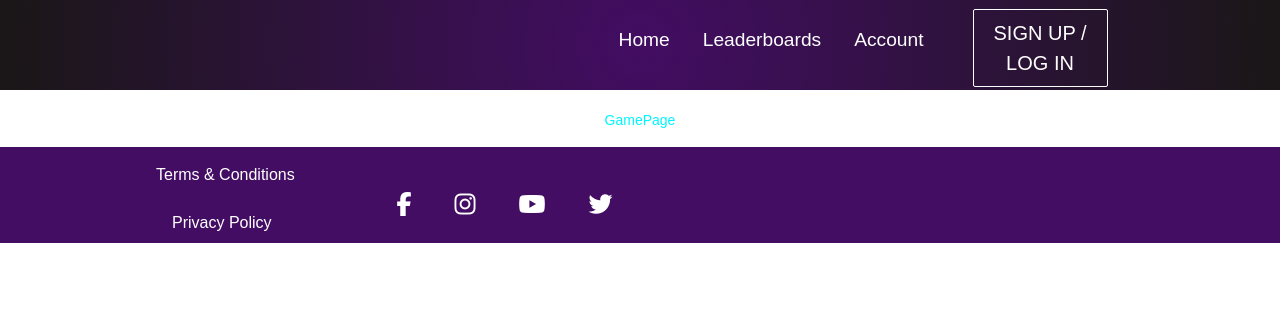
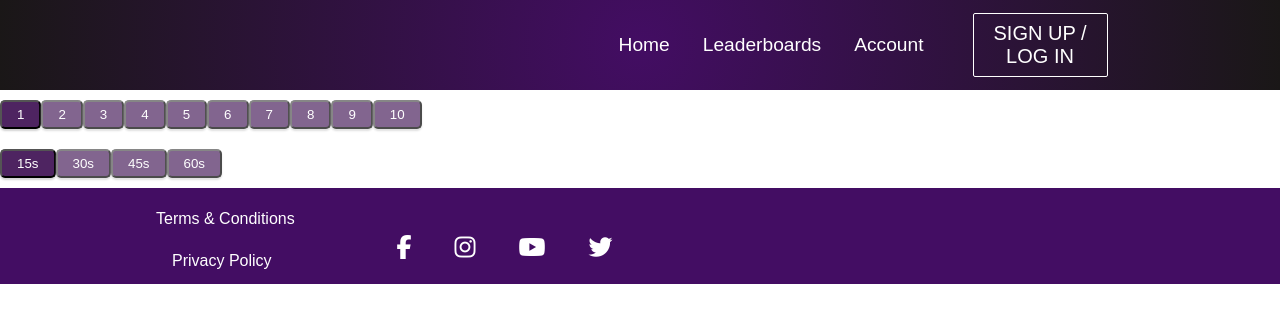
Before and after one commit to AAP9002/Geoledge, a React (Create React App) app in the folder client/: page /Play in a window 1280 px wide. Shown: the top 322 px of the page. Built offline with nearby package versions, Linux system fonts and the light colour scheme.

Commit message:
figuring out joint  buttons

```diff
--- a/client/src/App.css
+++ b/client/src/App.css
@@ -9,16 +9,6 @@
   text-align: center;
 }
 
-.App-logo {
-  height: 40vmin;
-  pointer-events: none;
-}
-
-@media (prefers-reduced-motion: no-preference) {
-  .App-logo {
-    animation: App-logo-spin infinite 20s linear;
-  }
-}
 
 .App-header {
   background-color: #282c34;
@@ -30,16 +20,3 @@
   font-size: calc(10px + 2vmin);
   color: white;
 }
-
-.App-link {
-  color: #61dafb;
-}
-
-@keyframes App-logo-spin {
-  from {
-    transform: rotate(0deg);
-  }
-  to {
-    transform: rotate(360deg);
-  }
-}
--- a/client/src/Pages/Home/Home.css
+++ b/client/src/Pages/Home/Home.css
@@ -2,9 +2,6 @@
     color: purple;
 }
 
-.play {
-
-}
 
 .links{
     color: black;
--- a/client/src/Pages/Play/Play.jsx
+++ b/client/src/Pages/Play/Play.jsx
@@ -1,18 +1,20 @@
 import React from 'react';
 import "./Play.css";
+import { Rounds } from "./rounds"
+import { RoundLength } from "./roundtime"
 
 
-const About = () => {
+const Play = () => {
   return (
+    <>
     <div>
-          <div>
-            <p>
-              GamePage
-            </p>
-          </div>
+      <Rounds></Rounds>
     </div>
-
+    <div>
+      <RoundLength></RoundLength>
+    </div>
+    </>
   );
 };
 
-export default About;
+export default Play;
--- /dev/null
+++ b/client/src/Pages/Play/rounds.jsx
@@ -0,0 +1,57 @@
+import React, { useState } from "react";
+import styled from "styled-components";
+
+const theme = {
+  blue: {
+    default: "#4E2461",
+    hover: "#975CAB "
+  },
+};
+
+const Button = styled.button`
+  background-color: ${(props) => theme[props.theme].default};
+  color: white;
+  padding: 5px 15px;
+  border-radius: 5px;
+  outline: 0;
+  margin: 10px 0px;
+  cursor: pointer;
+  box-shadow: 0px 2px 2px lightgray;
+  transition: ease background-color 250ms;
+  &:hover {
+    background-color: ${(props) => theme[props.theme].hover};
+  }
+  &:disabled {
+    cursor: default;
+    opacity: 0.7;
+  }
+`;
+
+Button.defaultProps = {
+  theme: "blue"
+};
+
+const ButtonToggle = styled(Button)`
+  opacity: 0.7;
+  ${({ active }) =>
+    active &&
+    `
+    opacity: 1;
+  `}
+`;
+
+const rounds = ["1", "2", "3", "4", "5", "6", "7", "8", "9", "10"];
+
+
+export const Rounds = () => {
+  const [active, setActive] = useState(rounds[0]);
+  return (
+    <div>
+      {rounds.map((type) => (
+        <ButtonToggle active={active === type} onClick={() => setActive(type)}>
+          {type}
+        </ButtonToggle>
+      ))}
+    </div>
+  );
+}
--- /dev/null
+++ b/client/src/Pages/Play/roundtime.jsx
@@ -0,0 +1,56 @@
+import React, { useState } from "react";
+import styled from "styled-components";
+
+const theme = {
+  blue: {
+    default: "#4E2461",
+    hover: "#975CAB "
+  },
+}
+
+const Button = styled.button`
+  background-color: ${(props) => theme[props.theme].default};
+  color: white;
+  padding: 5px 15px;
+  border-radius: 5px;
+  outline: 0;
+  margin: 10px 0px;
+  cursor: pointer;
+  box-shadow: 0px 2px 2px lightgray;
+  transition: ease background-color 250ms;
+  &:hover {
+    background-color: ${(props) => theme[props.theme].hover};
+  }
+  &:disabled {
+    cursor: default;
+    opacity: 0.7;
+  }
+`;
+
+Button.defaultProps = {
+  theme: "blue"
+};
+
+const ButtonToggle = styled(Button)`
+  opacity: 0.7;
+  ${({ active }) =>
+    active &&
+    `
+    opacity: 1;
+  `}
+`;
+
+const types = ["15s", "30s", "45s", "60s"];
+
+export const RoundLength = () => {
+  const [active, setActive] = useState(types[0]);
+  return (
+    <div>
+      {types.map((type) => (
+        <ButtonToggle active={active === type} onClick={() => setActive(type)}>
+          {type}
+        </ButtonToggle>
+      ))}
+    </div>
+  );
+}
--- a/client/src/index.js
+++ b/client/src/index.js
@@ -1,4 +1,4 @@
-import 'bootstrap/dist/css/bootstrap.css';
+//import 'bootstrap/dist/css/bootstrap.css';
 // Put any other imports below so that CSS from your
 // components takes precedence over default styles.
 import React from 'react';
```
